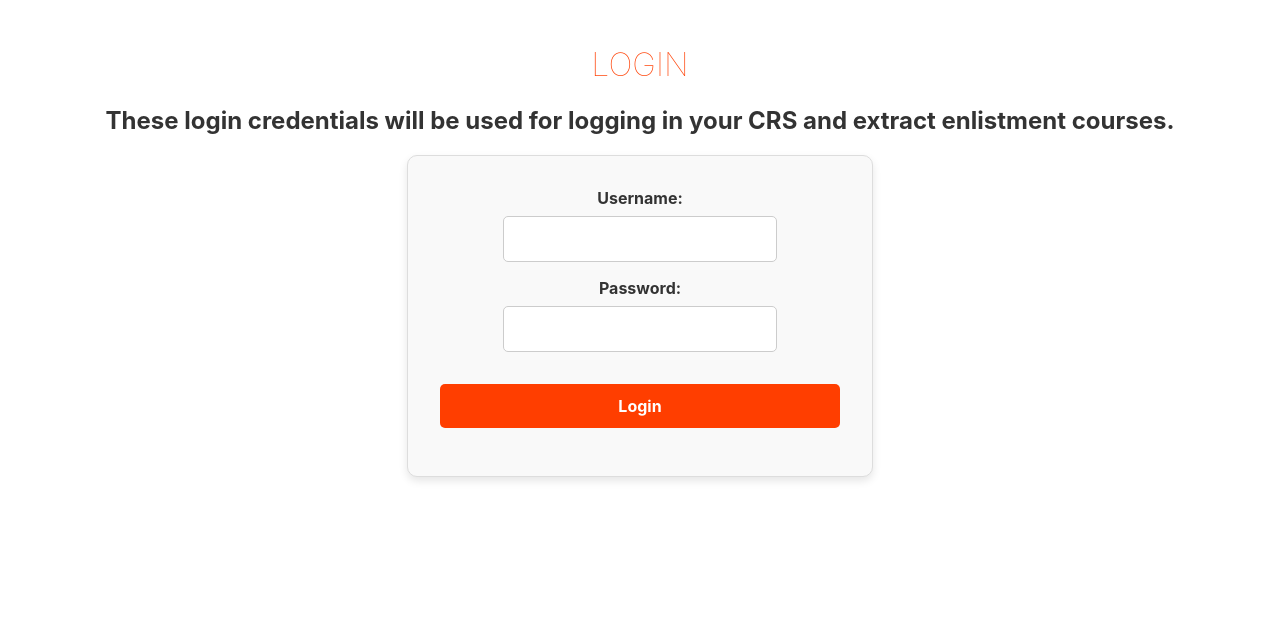
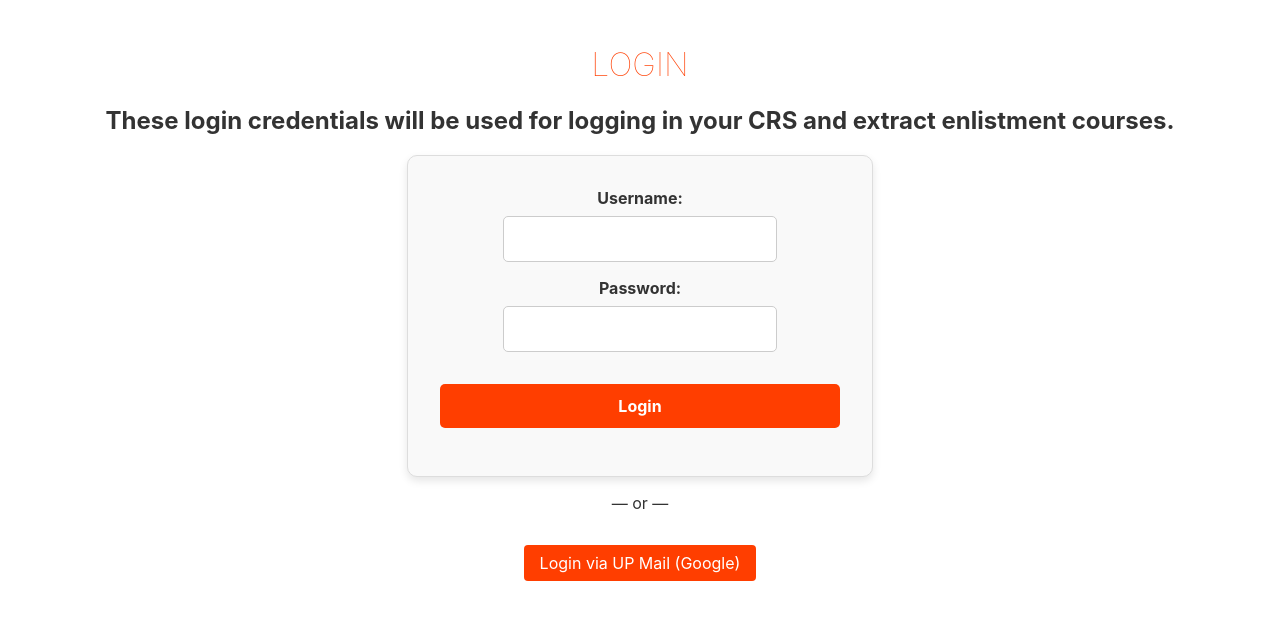
Before and after one commit to meezlung/CRScraper, a Svelte app in the folder svelte-frontend/: page / in a window 1280 px wide. Shown: the top 620 px of the page. Built offline with nearby package versions, Linux system fonts and the light colour scheme.

Commit message:
feat: add `/login-with-gmail` endpoint

```diff
--- a/svelte-frontend/src/App.svelte
+++ b/svelte-frontend/src/App.svelte
@@ -11,6 +11,7 @@
 		try {
 			const res = await fetch('http://localhost:8080/login', {
 				method: 'POST',
+				credentials: 'include',
 				headers: {
 					'Content-Type': 'application/json'
 				},
@@ -32,6 +33,32 @@
 	// -----------------------------------------
 
 
+	// --------------- New Google OAuth login ---------------
+	function oauthLogin() {
+		errorMessage = '';
+		const popup = window.open(
+			'http://localhost:8080/login-with-gmail',
+			'CRS-OAuth',
+			'width=500,height=600'
+		);
+
+
+		function onMsg(e) {
+			// if (e.origin !== window.location.origin) return; // Ensure it’s your frontend, not backend
+			if (e.data.status === 'success') {
+				isAuthenticated = true;
+			} else {
+				errorMessage = 'Google login failed';
+			}
+			window.removeEventListener('message', onMsg);
+			popup.close();
+		}
+
+		window.addEventListener('message', onMsg);
+	}
+	// -----------------------------------------
+
+
 	// ----------- For setting URLS ------------
 	let courseURLs = '';
 	let urlMessage = '';
@@ -47,6 +74,7 @@
 		try {
 			const res = await fetch('http://localhost:8080/set-urls', {
 				method: 'POST',
+				credentials: 'include',
 				headers: {
 					'Content-Type': 'application/json'
 				},
@@ -72,8 +100,14 @@
 	let schedules = [];
 	let scheduleGroups = [];
 	let visibleCount = 3;
+	let fetched = false;
 
 	async function getSchedules() {
+		schedules = [];
+		scheduleGroups = [];
+		visibleCount = 3;
+		fetched = false;
+
 		if (!urlsSet) {
 			urlMessage = "Please set course URLs first before fetching schedules.";
 			return; // Exit the function early if URLs are not set
@@ -82,6 +116,7 @@
 		try {
 			const scrapeResponse = await fetch('http://localhost:8080/scrape', {
 				method: 'POST',
+				credentials: 'include',
 				headers: {
 					'Content-Type': 'application/json'
 				}
@@ -89,9 +124,14 @@
 			const scrapeResult = await scrapeResponse.json();
 
 			if (scrapeResult.status === "success") {
-				const scheduleResponse = await fetch('http://localhost:8080/get-schedule');
+				const scheduleResponse = await fetch(
+					'http://localhost:8080/get-schedule',
+					{ credentials: 'include' }
+				);
+
 				schedules = await scheduleResponse.json();
 				groupSchedules();
+				fetched = true; // ← only here do we mark “I tried”
 			} else {
 				urlMessage = "Failed to generate schedule data.";
 			}
@@ -171,6 +211,8 @@
 				<h1>Schedule List</h1>
 				<button on:click={getSchedules}>Fetch Schedules</button>
 
+				{#if fetched}
+					{#if scheduleGroups.length > 0}
 						<div class="schedule-box-big">
 							{#each scheduleGroups.slice(0, visibleCount) as group}
 								<div class="schedule-box-small">
@@ -225,6 +267,12 @@
 								<button on:click={showMore}>Show More</button>
 							{/if}
 						</div>
+					{:else}
+						<p style="color: #555; margin-top: 1em;">
+							❗️ No conflict-free schedules available. Try removing or swapping one of your courses.
+						</p>
+					{/if}
+				{/if}
 			</div>
 		</div>
 
@@ -242,10 +290,18 @@
 				<input type="password" id="password" bind:value={crs_password} required />
 			</div>
 			<button type="submit">Login</button>
+
 			{#if errorMessage}
 				<p style="color: red;">{errorMessage}</p>
 			{/if}
 		</form>
+
+		<p>— or —</p>
+
+		<!-- Separate OAuth button outside the form -->
+		<button on:click={oauthLogin}>
+			Login via UP Mail (Google)
+		</button>
 	{/if}
 </main>
 
```
Lines whose indentation alone changed are shown as unchanged.
